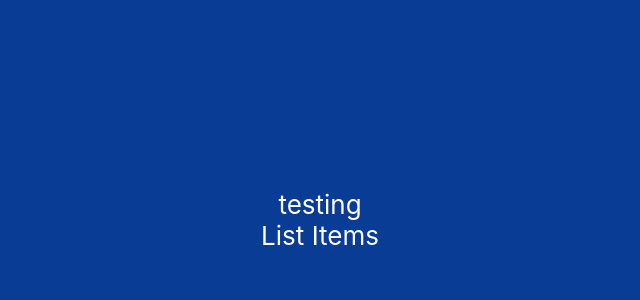
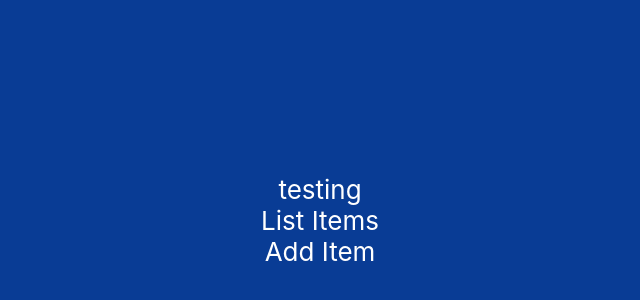
Before and after one commit to saidiii111/reactlist, a React (Create React App) app in the folder my-app/: page / in a window 1280 px wide. Shown: the part 180-480 px from the top of the page, without its empty margins (320-960 px from the left). Built offline with nearby package versions, Linux system fonts and the light colour scheme.

Commit message:
testing add item file

```diff
--- a/my-app/src/App.js
+++ b/my-app/src/App.js
@@ -1,6 +1,7 @@
 import React from 'react';
 import './App.css';
 import TodoItems from './components/TodoItems/TodoItems';
+import AddItems from './components/AddItems/AddItems';
 
 
 class App extends React.Component {
@@ -17,6 +18,7 @@ class App extends React.Component {
       <header className="App-header">
           testing
              <TodoItems />
+          <AddItems />
       </header>
     </div>
   );
--- a/my-app/src/components/addItems/addItems.js
+++ b/my-app/src/components/addItems/addItems.js
@@ -0,0 +1,14 @@
+import React from 'react'
+
+class AddItems extends React.Component {
+    state = {  }
+    render() {
+        return (
+            <div>
+                Add Item
+            </div>
+         );
+    }
+}
+
+export default AddItems;
```
